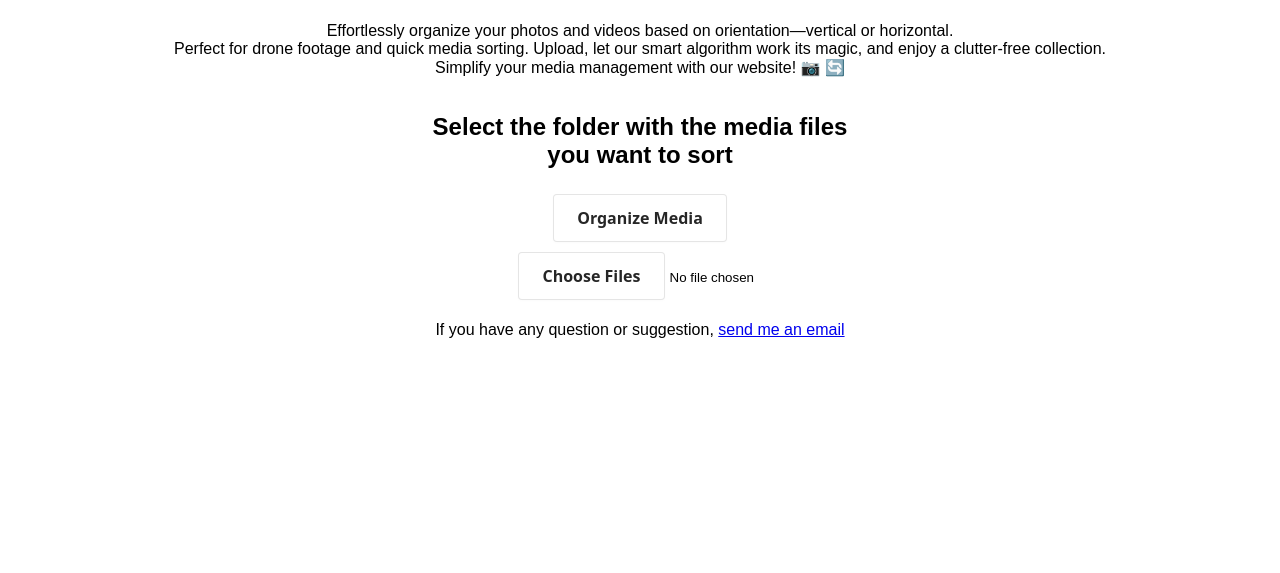
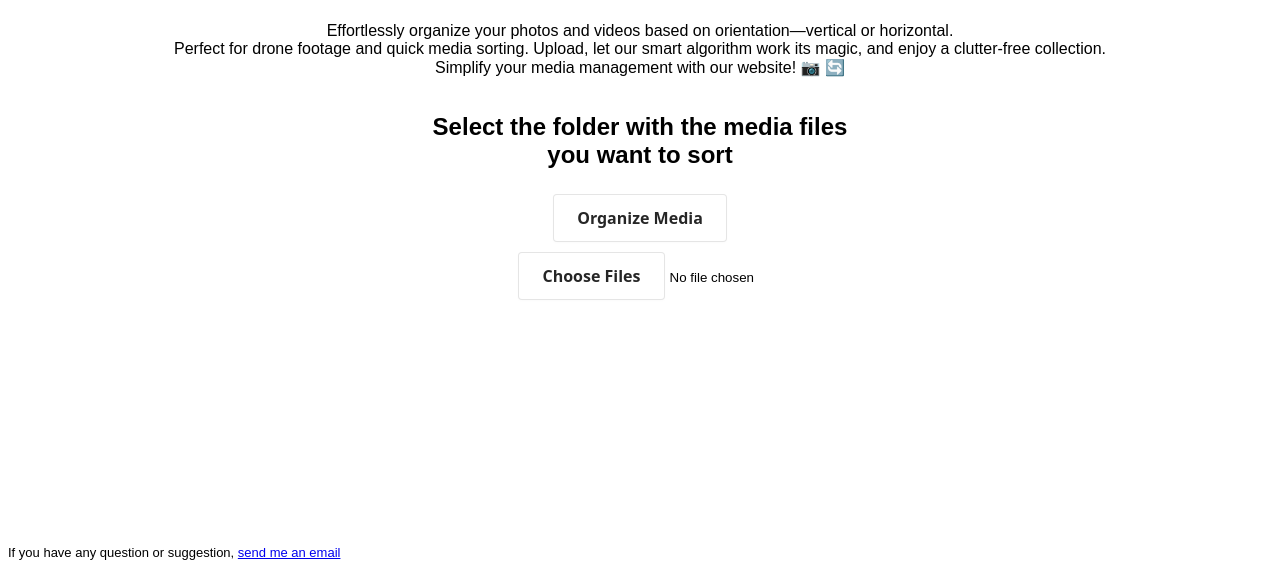
Before and after one commit to madri308/SortMediaWebsite, a plain HTML site: page index.html in a window 1280 px wide. Shown: the part 227-800 px from the top of the page. Drawn offline with nearby package versions, Linux system fonts and the light colour scheme.

Commit message:
remove ads

```diff
--- a/index.html
+++ b/index.html
@@ -91,8 +91,10 @@ main{
     min-width: 33%;
     text-align: center;
 }
-footer{
-    text-align: center;
+footer {
+    position: fixed;
+    bottom: 0;
+    font-size: small;
 }
 header{
     display: flex;
@@ -124,7 +126,7 @@ header{
     <section id="section">
         <aside>
             <!-- ad3 -->
-            <script async src="https://pagead2.googlesyndication.com/pagead/js/adsbygoogle.js?client=ca-pub-9655374788764860"
+            <!-- <script async src="https://pagead2.googlesyndication.com/pagead/js/adsbygoogle.js?client=ca-pub-9655374788764860"
             crossorigin="anonymous"></script>
             <ins class="adsbygoogle"
                     style="display:block"
@@ -134,7 +136,7 @@ header{
                     data-ad-slot="3874314131"></ins>
             <script>
                     (adsbygoogle = window.adsbygoogle || []).push({});
-            </script>
+            </script> -->
         </aside>
         <main>
             <h2>Select the folder with the media files you want to sort</h2>
@@ -143,9 +145,9 @@ header{
             <div id="loadingMessage"></div>
         </main>
         <aside>
-            <script async src="https://pagead2.googlesyndication.com/pagead/js/adsbygoogle.js?client=ca-pub-9655374788764860"
+            <!-- ad4 -->
+            <!-- <script async src="https://pagead2.googlesyndication.com/pagead/js/adsbygoogle.js?client=ca-pub-9655374788764860"
             crossorigin="anonymous"></script>
-            <!-- ad4 -->
             <ins class="adsbygoogle"
                     style="display:block"
                     data-ad-client="ca-pub-9655374788764860"
@@ -154,12 +156,12 @@ header{
                     data-full-width-responsive="true"></ins>
             <script>
                     (adsbygoogle = window.adsbygoogle || []).push({});
-            </script>
+            </script> -->
         </aside>
     </section>
-    <script async src="https://pagead2.googlesyndication.com/pagead/js/adsbygoogle.js?client=ca-pub-9655374788764860"
+    <!-- ad2 -->
+    <!-- <script async src="https://pagead2.googlesyndication.com/pagead/js/adsbygoogle.js?client=ca-pub-9655374788764860"
     crossorigin="anonymous"></script>
-    <!-- ad2 -->
     <ins class="adsbygoogle"
         style="display:block"
         data-ad-client="ca-pub-9655374788764860"
@@ -167,7 +169,7 @@ header{
         data-ad-format="auto"
         data-full-width-responsive="true"></ins>
     <script>
-        (adsbygoogle = window.adsbygoogle || []).push({});
+        (adsbygoogle = window.adsbygoogle || []).push({}); -->
     </script>
     <footer>
         <p>If you have any question or suggestion, <a href="mailto:ememadrigal.em@gmail.com">send me an email</a></p>
```
